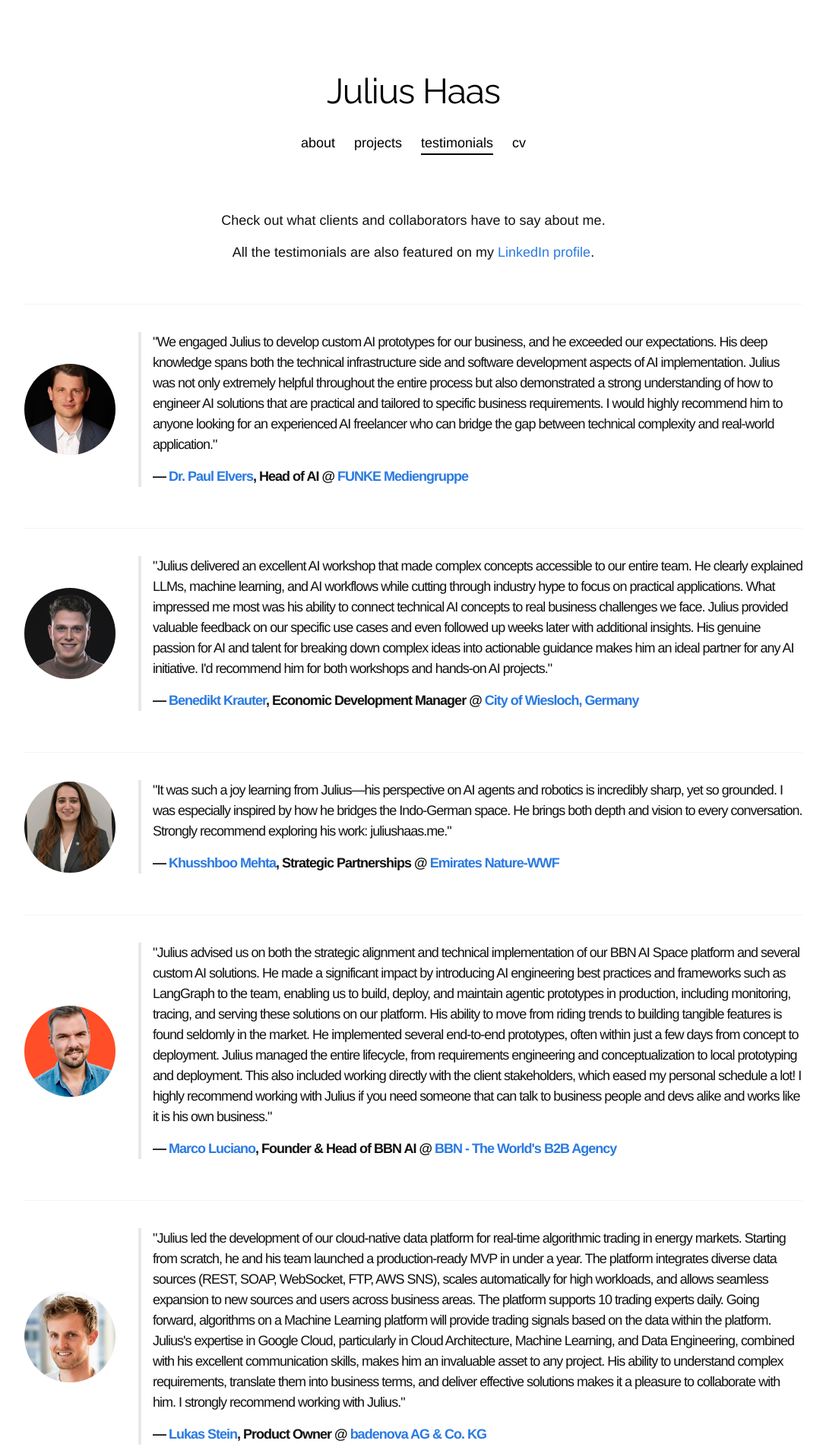
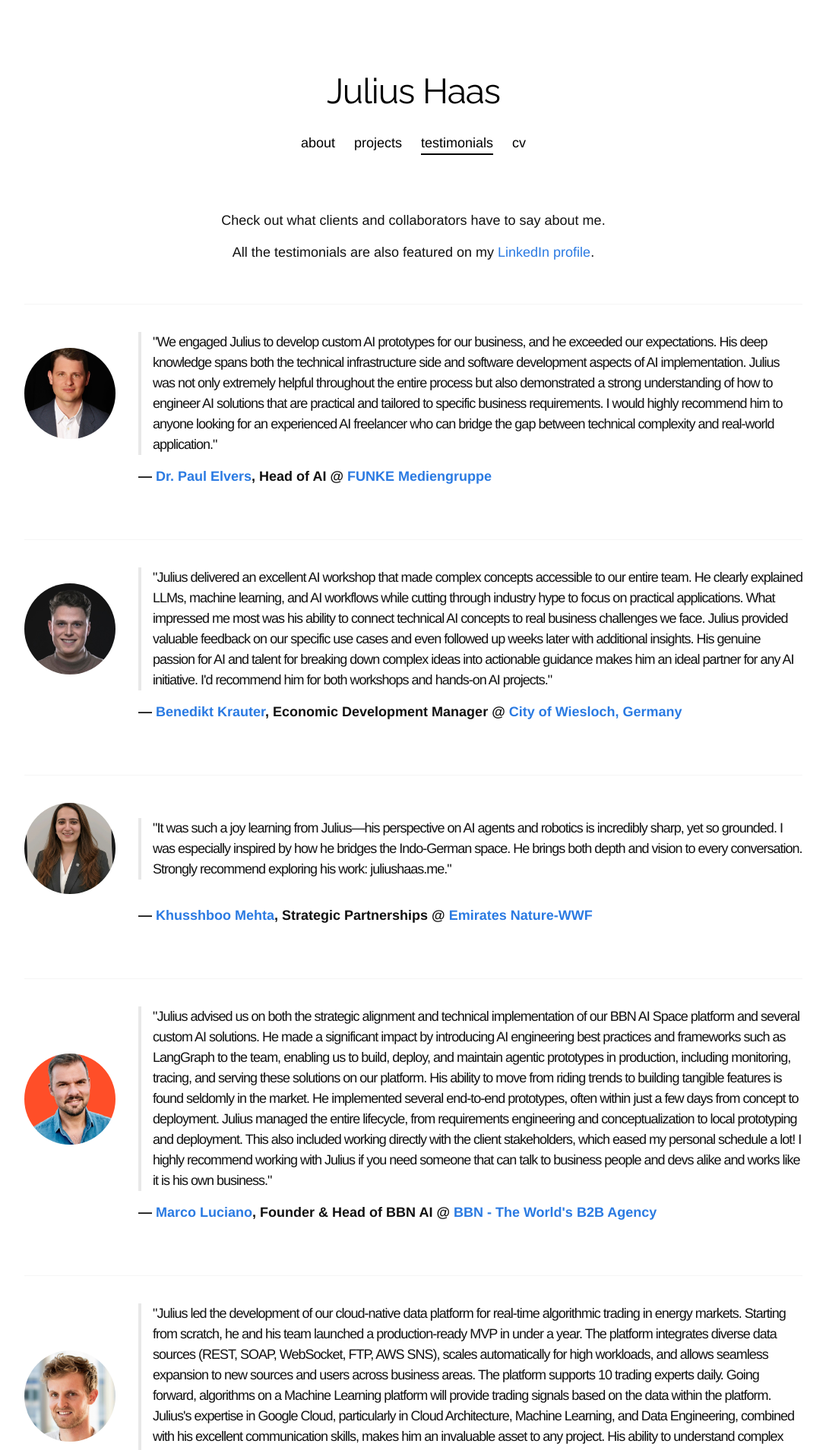
Before and after one commit to julhaas91/julhaas91.github.io, a Jekyll site: the page built from testimonials.html, in a window 1280 px wide. Shown: the top 1909 px of the page at 76% size, without its empty margins (96-1183 px from the left). Built offline with Jekyll 4.4.1, drawn with Linux system fonts in a browser that asks for light colours; nearby versions of some CDN libraries; some web fonts are replaced; a style sheet for code colours, icons or effects is not loaded.

Commit message:
optimize "testimonials" page for mobile

```diff
--- a/css/main.css
+++ b/css/main.css
@@ -1493,10 +1493,12 @@
  */
 .testimonial {
   display: flex;
+  flex-wrap: wrap;
   align-items: center;
   gap: 30px; }
   .testimonial-content {
-    flex: 1; }
+    flex: 1;
+    min-width: 0; }
     .testimonial-content blockquote {
       margin-bottom: 0; }
   .testimonial-image {
@@ -1507,15 +1509,26 @@
       height: 120px;
       border-radius: 50%;
       object-fit: cover; }
+  .testimonial-attribution {
+    width: 100%;
+    margin-top: -15px;
+    padding-left: 150px; }
 
 @media screen and (max-width: 550px) {
   .testimonial {
     flex-direction: column; }
   .testimonial-image {
+    order: 1;
     width: 100px; }
     .testimonial-image img {
       width: 100px;
-      height: 100px; } }
+      height: 100px; }
+  .testimonial-attribution {
+    order: 2;
+    text-align: center;
+    padding-left: 0; }
+  .testimonial-content {
+    order: 3; } }
 
 /*
  * Client logos
--- a/projects.html
+++ b/projects.html
@@ -6,6 +6,8 @@
 <center>
   <p>Find some of my recent projects below.</p>
 </center>
+
+<div class="divider"></div>
 
 <div class="projects-grid">
   <div class="row">
--- a/testimonials.html
+++ b/testimonials.html
@@ -17,8 +17,10 @@
   <div class="testimonial-content">
     <blockquote>
       <p>"We engaged Julius to develop custom AI prototypes for our business, and he exceeded our expectations. His deep knowledge spans both the technical infrastructure side and software development aspects of AI implementation. Julius was not only extremely helpful throughout the entire process but also demonstrated a strong understanding of how to engineer AI solutions that are practical and tailored to specific business requirements. I would highly recommend him to anyone looking for an experienced AI freelancer who can bridge the gap between technical complexity and real-world application."</p>
-      <p><b>— <a href="https://www.linkedin.com/in/paul-elvers/" target="_blank">Dr. Paul Elvers</a>, Head of AI @ <a href="https://www.funkemedien.de/" target="_blank">FUNKE Mediengruppe</a></b></p>
     </blockquote>
+  </div>
+  <div class="testimonial-attribution">
+    <p><b>— <a href="https://www.linkedin.com/in/paul-elvers/" target="_blank">Dr. Paul Elvers</a>, Head of AI @ <a href="https://www.funkemedien.de/" target="_blank">FUNKE Mediengruppe</a></b></p>
   </div>
 </div>
 
@@ -31,8 +33,10 @@
   <div class="testimonial-content">
     <blockquote>
       <p>"Julius delivered an excellent AI workshop that made complex concepts accessible to our entire team. He clearly explained LLMs, machine learning, and AI workflows while cutting through industry hype to focus on practical applications. What impressed me most was his ability to connect technical AI concepts to real business challenges we face. Julius provided valuable feedback on our specific use cases and even followed up weeks later with additional insights. His genuine passion for AI and talent for breaking down complex ideas into actionable guidance makes him an ideal partner for any AI initiative. I'd recommend him for both workshops and hands-on AI projects."</p>
-      <p><b>— <a href="https://www.linkedin.com/in/benedikt-krauter-8a7953270/" target="_blank">Benedikt Krauter</a>, Economic Development Manager @ <a href="https://www.wiesloch.de/" target="_blank">City of Wiesloch, Germany</a></b></p>
     </blockquote>
+  </div>
+  <div class="testimonial-attribution">
+    <p><b>— <a href="https://www.linkedin.com/in/benedikt-krauter-8a7953270/" target="_blank">Benedikt Krauter</a>, Economic Development Manager @ <a href="https://www.wiesloch.de/" target="_blank">City of Wiesloch, Germany</a></b></p>
   </div>
 </div>
 
@@ -45,8 +49,10 @@
   <div class="testimonial-content">
     <blockquote>
       <p>"It was such a joy learning from Julius—his perspective on AI agents and robotics is incredibly sharp, yet so grounded. I was especially inspired by how he bridges the Indo-German space. He brings both depth and vision to every conversation. Strongly recommend exploring his work: juliushaas.me."</p>
-      <p><b>— <a href="https://www.linkedin.com/in/khusshboo-mehta/" target="_blank">Khusshboo Mehta</a>, Strategic Partnerships @ <a href="https://www.emiratesnaturewwf.ae/en" target="_blank">Emirates Nature-WWF</a></b></p>
     </blockquote>
+  </div>
+  <div class="testimonial-attribution">
+    <p><b>— <a href="https://www.linkedin.com/in/khusshboo-mehta/" target="_blank">Khusshboo Mehta</a>, Strategic Partnerships @ <a href="https://www.emiratesnaturewwf.ae/en" target="_blank">Emirates Nature-WWF</a></b></p>
   </div>
 </div>
 
@@ -59,8 +65,10 @@
   <div class="testimonial-content">
     <blockquote>
       <p>"Julius advised us on both the strategic alignment and technical implementation of our BBN AI Space platform and several custom AI solutions. He made a significant impact by introducing AI engineering best practices and frameworks such as LangGraph to the team, enabling us to build, deploy, and maintain agentic prototypes in production, including monitoring, tracing, and serving these solutions on our platform. His ability to move from riding trends to building tangible features is found seldomly in the market. He implemented several end-to-end prototypes, often within just a few days from concept to deployment. Julius managed the entire lifecycle, from requirements engineering and conceptualization to local prototyping and deployment. This also included working directly with the client stakeholders, which eased my personal schedule a lot! I highly recommend working with Julius if you need someone that can talk to business people and devs alike and works like it is his own business."</p>
-      <p><b>— <a href="https://www.linkedin.com/in/mluciano/" target="_blank">Marco Luciano</a>, Founder & Head of BBN AI @ <a href="https://bbn-international.com/b2b-marketing-ai-solutions/" target="_blank">BBN - The World's B2B Agency</a></b></p>
     </blockquote>
+  </div>
+  <div class="testimonial-attribution">
+    <p><b>— <a href="https://www.linkedin.com/in/mluciano/" target="_blank">Marco Luciano</a>, Founder & Head of BBN AI @ <a href="https://bbn-international.com/b2b-marketing-ai-solutions/" target="_blank">BBN - The World's B2B Agency</a></b></p>
   </div>
 </div>
 
@@ -73,8 +81,10 @@
   <div class="testimonial-content">
     <blockquote>
       <p>"Julius led the development of our cloud-native data platform for real-time algorithmic trading in energy markets. Starting from scratch, he and his team launched a production-ready MVP in under a year. The platform integrates diverse data sources (REST, SOAP, WebSocket, FTP, AWS SNS), scales automatically for high workloads, and allows seamless expansion to new sources and users across business areas. The platform supports 10 trading experts daily. Going forward, algorithms on a Machine Learning platform will provide trading signals based on the data within the platform. Julius's expertise in Google Cloud, particularly in Cloud Architecture, Machine Learning, and Data Engineering, combined with his excellent communication skills, makes him an invaluable asset to any project. His ability to understand complex requirements, translate them into business terms, and deliver effective solutions makes it a pleasure to collaborate with him. I strongly recommend working with Julius."</p>
-      <p><b>— <a href="https://www.linkedin.com/in/lukas-stein/" target="_blank">Lukas Stein</a>, Product Owner @ <a href="https://www.badenova.de/" target="_blank">badenova AG & Co. KG</a></b></p>
     </blockquote>
+  </div>
+  <div class="testimonial-attribution">
+    <p><b>— <a href="https://www.linkedin.com/in/lukas-stein/" target="_blank">Lukas Stein</a>, Product Owner @ <a href="https://www.badenova.de/" target="_blank">badenova AG & Co. KG</a></b></p>
   </div>
 </div>
 
@@ -87,8 +97,10 @@
   <div class="testimonial-content">
     <blockquote>
       <p>"Julius gave an inspiring keynote speech on artificial intelligence at our annual retreat, covering current trends and implications for the lottery sector. He has a remarkable ability to distill complex AI concepts into concise, understandable explanations that make the material engaging and relevant to professionals at all levels, including senior executives. I highly recommend Julius for any task or project that requires a true expert in artificial intelligence. His knowledge, presentation style and ability to connect with the audience make him an excellent professional to work with."</p>
-      <p><b>— <a href="https://www.linkedin.com/in/matthias-rieger-8ba731248/" target="_blank">Matthias Rieger</a>, Chief Information Security Officer @ <a href="https://www.lotto-rlp.de/" target="_blank">Lotto Rheinland-Pfalz GmbH</a></b></p>
     </blockquote>
+  </div>
+  <div class="testimonial-attribution">
+    <p><b>— <a href="https://www.linkedin.com/in/matthias-rieger-8ba731248/" target="_blank">Matthias Rieger</a>, Chief Information Security Officer @ <a href="https://www.lotto-rlp.de/" target="_blank">Lotto Rheinland-Pfalz GmbH</a></b></p>
   </div>
 </div>
 
@@ -101,8 +113,10 @@
   <div class="testimonial-content">
     <blockquote>
       <p>"Julius recently held a really valuable AI workshop for me and my team at Essity. He walked us through how large language models (LLMs) work and helped us understand the differences between rule-based systems, machine learning, LLMs, AI workflows, and agents. Even though the topic was quite technical, Julius made it easy to follow for everyone in the room. We discussed real-world use cases that we are actively working on at Essity. Julius gave valuable feedback and even followed up weeks later for a very specific use case that I've been struggling with and that I've discussed with him. He really cares for the topics and you can see that he has a strong passion for his work! This leads to him having a great way of breaking down complex ideas and cutting through the usual AI buzzwords. Julius made clear which of the current advancements are hype and what could actually bring value to our work. I highly recommend working with Julius, whether for a workshop or an AI project. He has a natural ability to link the technical side of AI to real business needs. You will get clarity, direction, and actionable insights."</p>
-      <p><b>— <a href="https://www.linkedin.com/in/laura-r%C3%B6hren-160756204/" target="_blank">Laura Röhren</a>, Digital Customer Marketing Manager @ <a href="https://www.essity.com/" target="_blank">Essity</a></b></p>
     </blockquote>
+  </div>
+  <div class="testimonial-attribution">
+    <p><b>— <a href="https://www.linkedin.com/in/laura-r%C3%B6hren-160756204/" target="_blank">Laura Röhren</a>, Digital Customer Marketing Manager @ <a href="https://www.essity.com/" target="_blank">Essity</a></b></p>
   </div>
 </div>
 
@@ -115,8 +129,10 @@
   <div class="testimonial-content">
     <blockquote>
       <p>"Julius gave a two-hour presentation on the technical foundations of artificial intelligence as well as current and future trends at our annual team offsite. Julius has an impressive talent for breaking down complex technical AI concepts into clear, easy to understand explanations and making the topic engaging and applicable to professionals of all experience levels. I am happy to recommend Julius for any position or project that requires deep expertise in artificial intelligence."</p>
-      <p><b>— <a href="https://www.linkedin.com/in/mike-krieghoff-573a33a5/" target="_blank">Mike Krieghoff</a>, Founder & Managing Partner @ <a href="https://k-brio.de/" target="_blank">k.brio training GmbH</a></b></p>
     </blockquote>
+  </div>
+  <div class="testimonial-attribution">
+    <p><b>— <a href="https://www.linkedin.com/in/mike-krieghoff-573a33a5/" target="_blank">Mike Krieghoff</a>, Founder & Managing Partner @ <a href="https://k-brio.de/" target="_blank">k.brio training GmbH</a></b></p>
   </div>
 </div>
 
@@ -129,8 +145,10 @@
   <div class="testimonial-content">
     <blockquote>
       <p>"I had the pleasure of collaborating with Julius on developing a multi-agent AI system in Bangalore. His expertise in agentic AI systems, Google Cloud deployment, and DevOps was instrumental in delivering a full prototype—frontend, backend, and DevOps included—within two weeks. Julius's technical leadership was key to the project's success."</p>
-      <p><b>— <a href="https://www.linkedin.com/in/jaiaggarwal/" target="_blank">Jai Aggarwal</a>, Founding AI Engineer @ <a href="https://www.geteniac.com/" target="_blank">Geteniac</a></b></p>
     </blockquote>
+  </div>
+  <div class="testimonial-attribution">
+    <p><b>— <a href="https://www.linkedin.com/in/jaiaggarwal/" target="_blank">Jai Aggarwal</a>, Founding AI Engineer @ <a href="https://www.geteniac.com/" target="_blank">Geteniac</a></b></p>
   </div>
 </div>
 
@@ -143,8 +161,10 @@
   <div class="testimonial-content">
     <blockquote>
       <p>"I worked with Julius during the early stages of our startup. His expertise in multi-agent AI systems and Google Cloud technology was invaluable. In just two weeks, Julius built a fully functional prototype, including the frontend, backend, CI/CD pipelines, semantic release management, and deployment. Julius also provided critical guidance on software design decisions, greatly enhancing our code quality and development process. His work with LangGraph and the recently released Anthropic's Model Context Protocol (MCP) was particularly valuable. Julius is a highly skilled engineer and problem solver, bringing valuable expertise to any team. I highly recommend him to anyone seeking a top-tier engineer and advisor."</p>
-      <p><b>— <a href="https://www.linkedin.com/in/ajay-sai/" target="_blank">Ajay Miryala</a>, Data Science & Gen AI/ML Leader @ <a href="https://www.homedepot.com/" target="_blank">The Home Depot</a></b></p>
     </blockquote>
+  </div>
+  <div class="testimonial-attribution">
+    <p><b>— <a href="https://www.linkedin.com/in/ajay-sai/" target="_blank">Ajay Miryala</a>, Data Science & Gen AI/ML Leader @ <a href="https://www.homedepot.com/" target="_blank">The Home Depot</a></b></p>
   </div>
 </div>
 
@@ -157,8 +177,10 @@
   <div class="testimonial-content">
     <blockquote>
       <p>"I recently had the privilege of engaging in an expert interview with Julius as part of my Master's thesis research, which focuses on the emergent field of Generative AI (GenAI) and the development of GenAI literacy. Throughout our discussion, Julius provided invaluable insights that significantly contributed to the resolution of my thesis' research questions. He demonstrated an exceptional ability to communicate complex information in a manner that was not only accessible and tailored to the audience but also engaging and thought-provoking. Julius' profound expertise in GenAI was evident and truly remarkable. His comprehensive knowledge, drawn from both the implementation of this technology and its practical applications, greatly enhanced my research. Moreover, he offered critical perspectives on fostering GenAI literacy and promoting the responsible use of this technology. Throughout our interaction, Julius distinguished himself as an empathetic, highly knowledgeable, and deeply passionate professional. His enthusiasm for his field is contagious, making our interview not only informative but also inspiring. I eagerly anticipate potential future collaborations. Thank you, Julius, for your invaluable contribution and the enthusiasm you bring to your work."</p>
-      <p><b>— <a href="https://www.linkedin.com/in/tranmart/" target="_blank">Martin Tran</a>, Product Owner @ <a href="https://www.lufthansa-technik.com/en" target="_blank">Lufthansa Technik</a></b></p>
     </blockquote>
+  </div>
+  <div class="testimonial-attribution">
+    <p><b>— <a href="https://www.linkedin.com/in/tranmart/" target="_blank">Martin Tran</a>, Product Owner @ <a href="https://www.lufthansa-technik.com/en" target="_blank">Lufthansa Technik</a></b></p>
   </div>
 </div>
 
@@ -171,8 +193,10 @@
   <div class="testimonial-content">
     <blockquote>
       <p>"Julius has the ability to explain complex artificial intelligence concepts in a way that is accessible to both technical professionals and senior executives. At the 2024 European Lotteries Seminar in Warsaw, he delivered a compelling keynote on AI, showcasing various projects that he and his team have successfully implemented and rolled out to production. In his presentation, Julius also discussed the latest trends in the field and highlighted new opportunities within the lottery industry. I highly recommend working with Julius in any setting where deep expertise in artificial intelligence is required. His knowledge, combined with his talent for translating business requirements into effective technical solutions, makes him an outstanding professional and a pleasure to work with."</p>
-      <p><b>— <a href="https://www.linkedin.com/in/meedt/" target="_blank">Martin Meedt</a>, International Sales Executive @ <a href="https://www.adesso.de/de/" target="_blank">adesso SE</a></b></p>
     </blockquote>
+  </div>
+  <div class="testimonial-attribution">
+    <p><b>— <a href="https://www.linkedin.com/in/meedt/" target="_blank">Martin Meedt</a>, International Sales Executive @ <a href="https://www.adesso.de/de/" target="_blank">adesso SE</a></b></p>
   </div>
 </div>
 
@@ -185,8 +209,10 @@
   <div class="testimonial-content">
     <blockquote>
       <p>"I had the pleasure of working with Julius as my supervisor during my master's thesis, and I can confidently say that his guidance greatly enhanced my research. From the very beginning, Julius' commitment to fostering a constructive and collaborative environment was evident. Our weekly meetings were not only productive but also critical in maintaining the momentum and focus of my work. He was always available for consultations, which significantly contributed to a flexible and efficient workflow. Julius' expertise was particularly valuable in the technical engineering part of my thesis. His insightful feedback and attention to detail during the proofreading process were therefore crucial in refining my work. His ability to communicate complex ideas in an accessible and clear manner greatly enhanced my understanding and execution of key concepts in the field of machine learning and generative AI. In summary, Julius' mentorship and support played an important role in the successful completion of my master's thesis. His dedication to providing thorough and thoughtful guidance is something I deeply appreciate. I highly recommend working with Julius. Thank you, Julius, for your unwavering support and exemplary mentorship!"</p>
-      <p><b>— <a href="https://www.linkedin.com/in/oliver-gatnar/" target="_blank">Oliver Gatnar</a>, IT-Consultant @ <a href="https://www.adesso.de/de/" target="_blank">adesso SE</a></b></p>
     </blockquote>
+  </div>
+  <div class="testimonial-attribution">
+    <p><b>— <a href="https://www.linkedin.com/in/oliver-gatnar/" target="_blank">Oliver Gatnar</a>, IT-Consultant @ <a href="https://www.adesso.de/de/" target="_blank">adesso SE</a></b></p>
   </div>
 </div>
 
@@ -199,8 +225,10 @@
   <div class="testimonial-content">
     <blockquote>
       <p>"I had the great pleasure of interviewing Julius as part of my master's thesis on "Artificial Intelligence as a Driver of Business Model Innovations based on the example of the insurance industry." His profound expertise and ability to explain complex concepts precisely and clearly significantly enriched my research work. Julius impressed me with his comprehensive knowledge of current developments and trends in the field of artificial intelligence and its application possibilities. His practical examples and detailed explanations helped me link theoretical concepts with real-world applications, providing valuable insights for my work. I can wholeheartedly recommend Julius and am grateful for the valuable insights he provided. His support was invaluable to the progress of my master's thesis. Thank you Julius!"</p>
-      <p><b>— <a href="https://www.linkedin.com/in/sebastian-gei%C3%9Finger-a44746184/" target="_blank">Sebastian Geißinger</a>, Associate IT-Consultant @ <a href="#" target="_blank">adesso SE</a></b></p>
     </blockquote>
+  </div>
+  <div class="testimonial-attribution">
+    <p><b>— <a href="https://www.linkedin.com/in/sebastian-gei%C3%9Finger-a44746184/" target="_blank">Sebastian Geißinger</a>, Associate IT-Consultant @ <a href="#" target="_blank">adesso SE</a></b></p>
   </div>
 </div>
 
@@ -213,7 +241,9 @@
   <div class="testimonial-content">
     <blockquote>
       <p>"Julius was a great asset for our myBuddy voluntary team. He supported us from early on in digital process strategy topics, such as the coordination of development efforts of our platform. With his intercultural communication skills, positive attitude and digital expertise, he was able to existentially contribute to the first automated friendship matching round on our platform. Thank you for your ongoing support. It is always a pleasure working with you!"</p>
-      <p><b>— <a href="https://www.linkedin.com/in/weihua-wang-310a1488/" target="_blank">Weihua Wang</a>, Founder & CEO @ <a href="https://www.mybuddy.org/" target="_blank">myBuddy</a></b></p>
     </blockquote>
   </div>
+  <div class="testimonial-attribution">
+    <p><b>— <a href="https://www.linkedin.com/in/weihua-wang-310a1488/" target="_blank">Weihua Wang</a>, Founder & CEO @ <a href="https://www.mybuddy.org/" target="_blank">myBuddy</a></b></p>
+  </div>
 </div>
```
